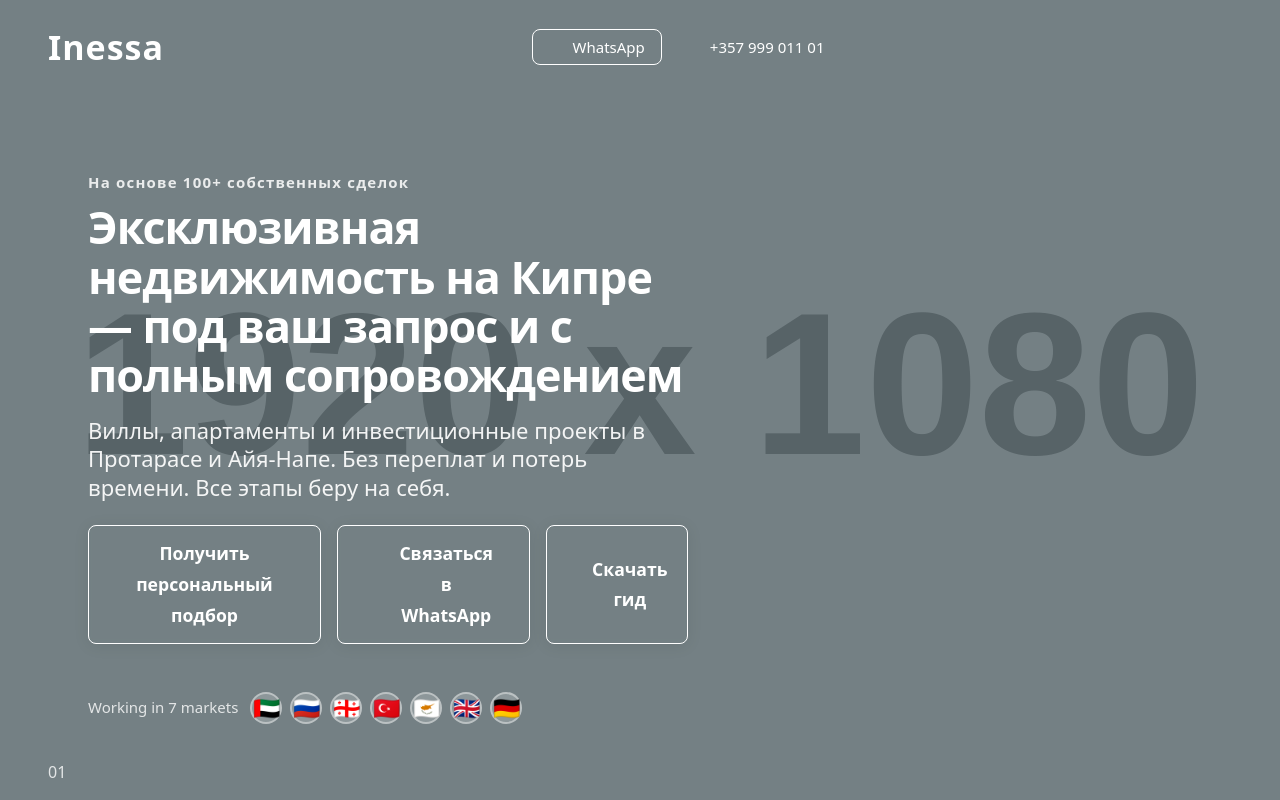
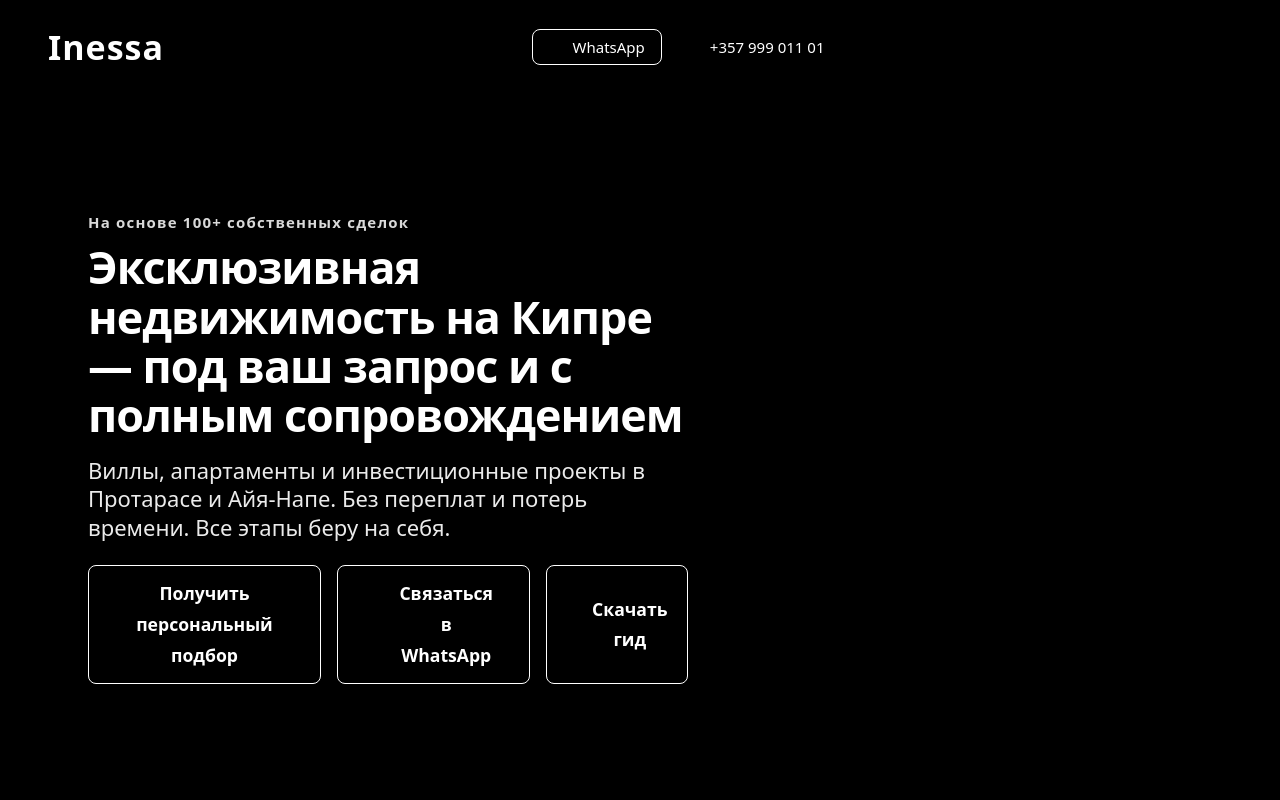
Before and after one commit to B0user/rel, a React (Vite) app: page / in a window 1280 px wide. Shown: the top 800 px of the page. Built offline with nearby package versions, Linux system fonts and the light colour scheme; some icons are missing.

Commit message:
Update LandingPage.jsx

```diff
--- a/src/pages/LandingPage.jsx
+++ b/src/pages/LandingPage.jsx
@@ -96,7 +96,7 @@ const LandingPage = () => {
             left: 0,
             right: 0,
             bottom: 0,
-            backgroundImage: 'url("https://placehold.co/1920x1080/09252E/FFFFFF?text=Hero+Image")',
+            backgroundImage: 'url("https://placehold.co/1920x1080/000000")',
             backgroundSize: 'cover',
             backgroundPosition: 'center',
             zIndex: 0,
@@ -108,7 +108,7 @@ const LandingPage = () => {
             left: 0,
             right: 0,
             bottom: 0,
-            background: 'rgba(9, 37, 46, 0.45)',
+            background: 'rgba(0, 0, 0, 1)',
             zIndex: 1,
           },
         }}
@@ -286,28 +286,10 @@ const LandingPage = () => {
                 Скачать гид
               </Button>
             </Box>
-            {/* Flags row */}
-            <Box sx={{ display: 'flex', alignItems: 'center', gap: 1.5, mt: 6 }}>
-              <Typography variant="body2" sx={{ color: 'white', opacity: 0.8, fontWeight: 500, fontSize: 15 }}>
-                Working in 7 markets
-              </Typography>
-              <Box sx={{ display: 'flex', gap: 1 }}>
-                {/* Emoji flags for now */}
-                {['🇦🇪','🇷🇺','🇬🇪','🇹🇷','🇨🇾','🇬🇧','🇩🇪'].map((flag, i) => (
-                  <Box key={i} sx={{ width: 32, height: 32, borderRadius: '50%', bgcolor: 'rgba(255,255,255,0.18)', display: 'flex', alignItems: 'center', justifyContent: 'center', fontSize: 22, border: '2px solid rgba(255,255,255,0.4)' }}>
-                    {flag}
-                  </Box>
-                ))}
-              </Box>
-            </Box>
+
           </Box>
         </Container>
-        {/* Bottom left indicator */}
-        <Box sx={{ position: 'absolute', left: { xs: 16, md: 48 }, bottom: 16, zIndex: 2 }}>
-          <Typography variant="body2" sx={{ color: 'white', opacity: 0.8, fontSize: 16, fontWeight: 400 }}>
-            01
-          </Typography>
-        </Box>
+
       </Box>
 
       {/* About Section */}
```
